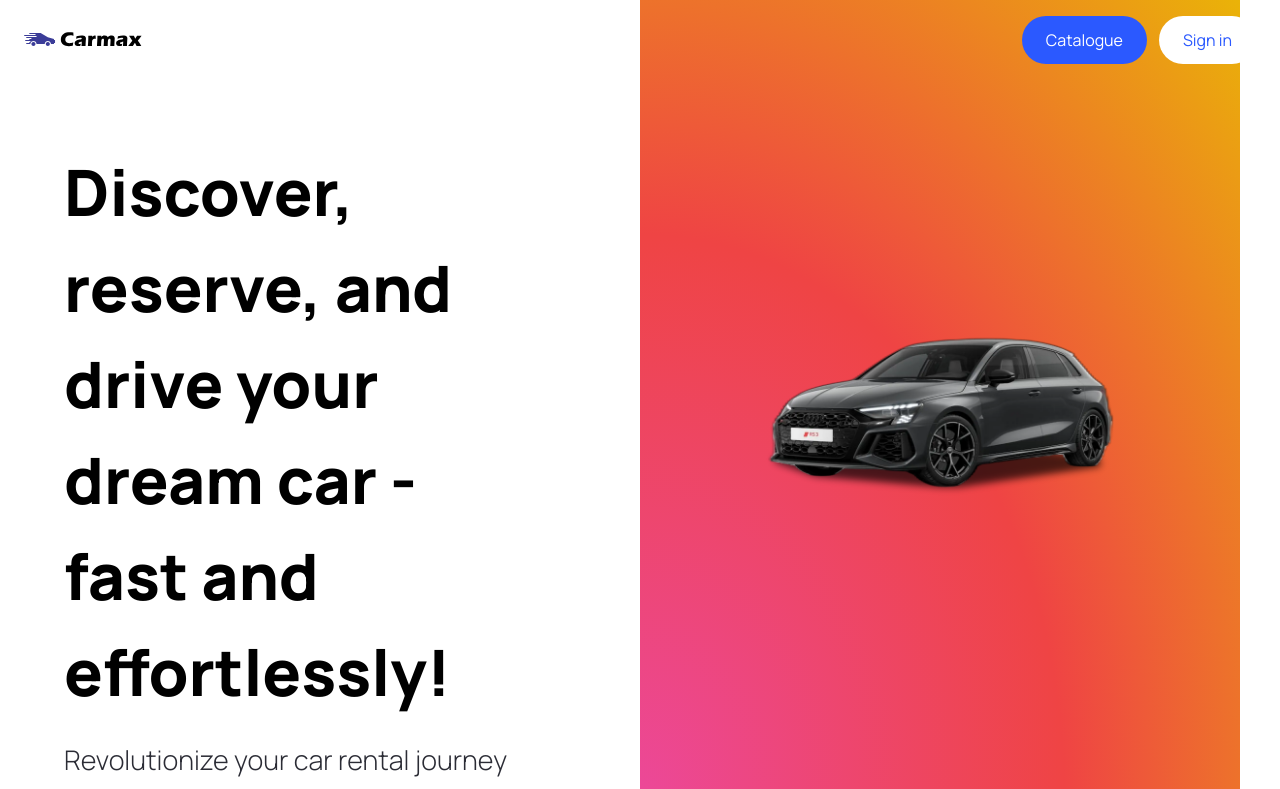
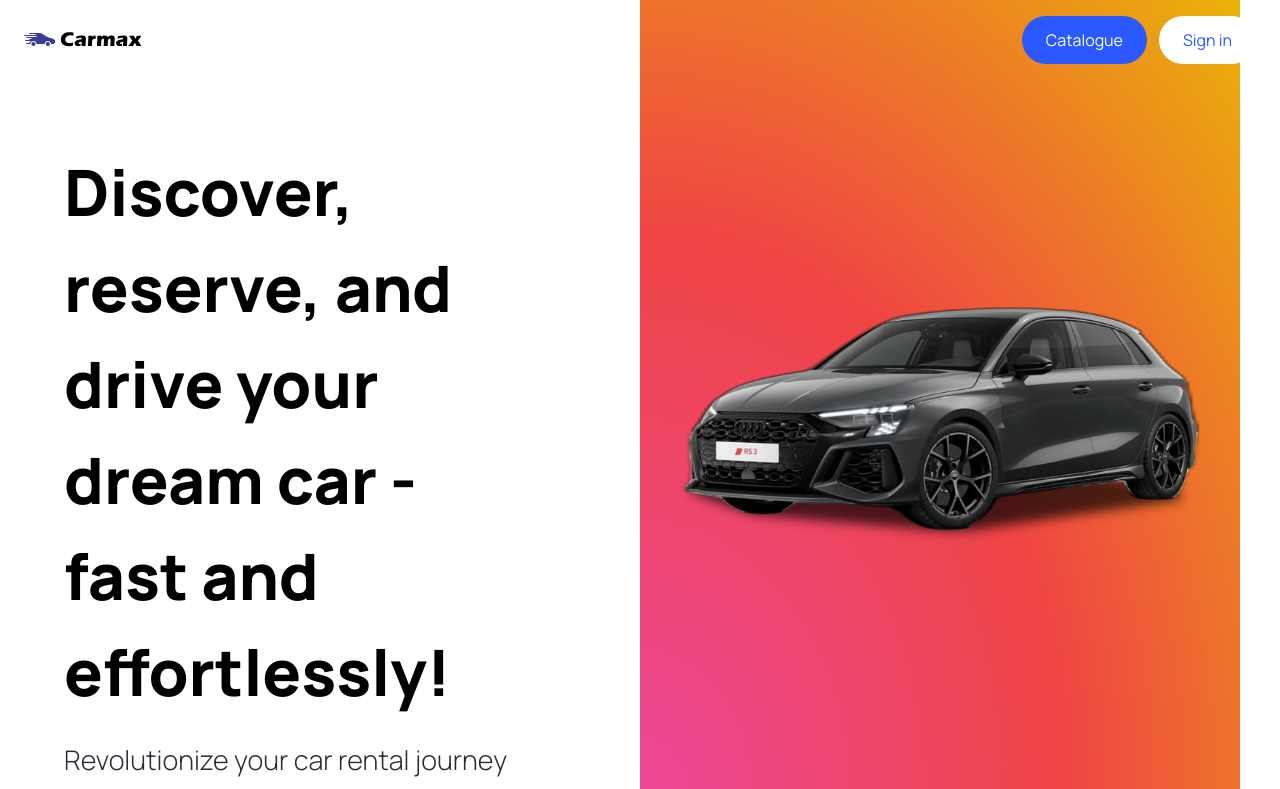
Before and after one commit to bigmitch19/cars-app-next, a Next.js app: page / in a window 1280 px wide. Shown: the top 789 px of the page. Built offline with nearby package versions, Linux system fonts and the light colour scheme.

Commit message:
Update image scaling in Hero component

```diff
--- a/components/Hero.tsx
+++ b/components/Hero.tsx
@@ -41,7 +41,7 @@ const Hero = () => {
 						src="/hero.webp"
 						alt="hero"
 						fill
-						className="object-contain"
+						className="object-contain scale-150"
 						placeholder="blur"
 					/>
 				</div>
```
